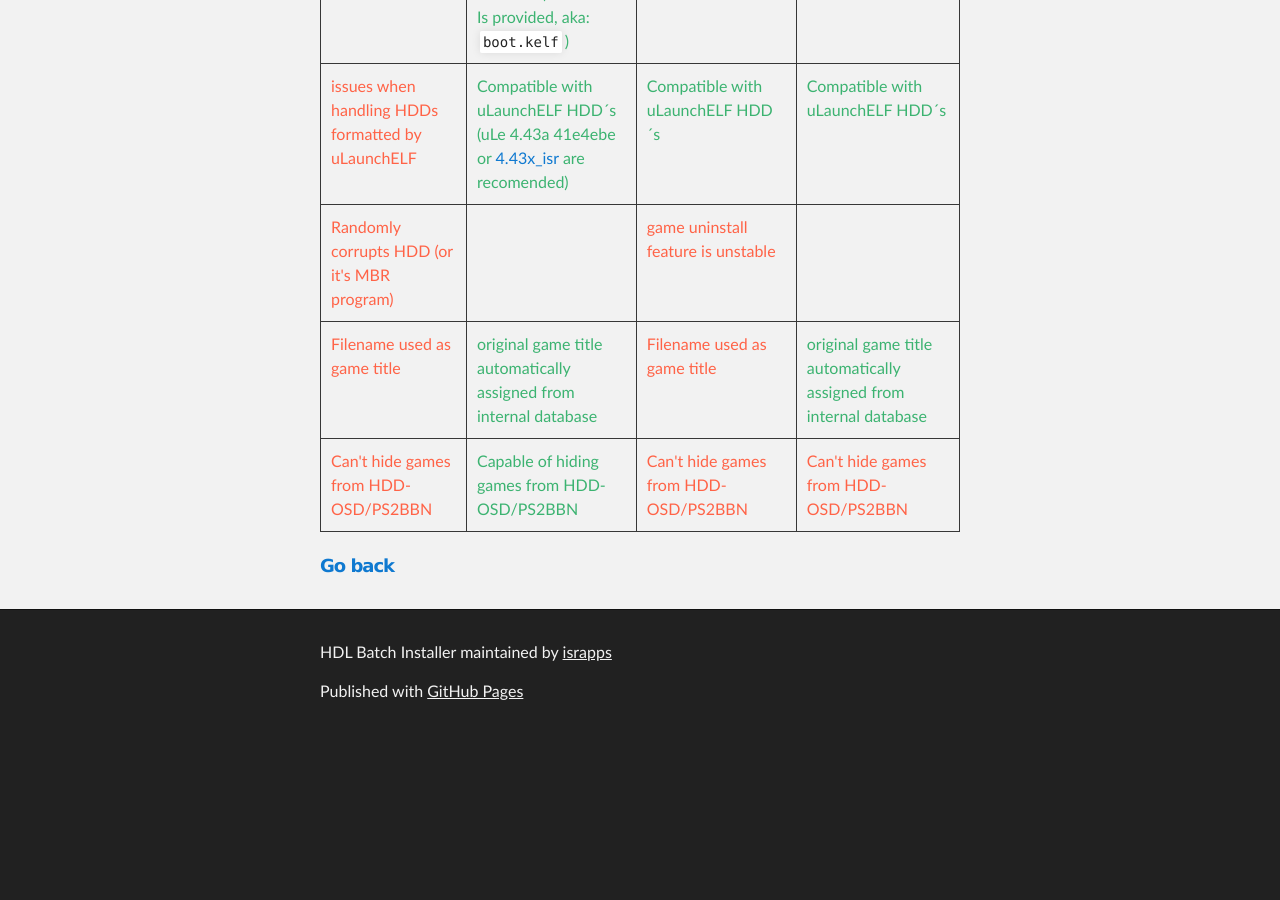
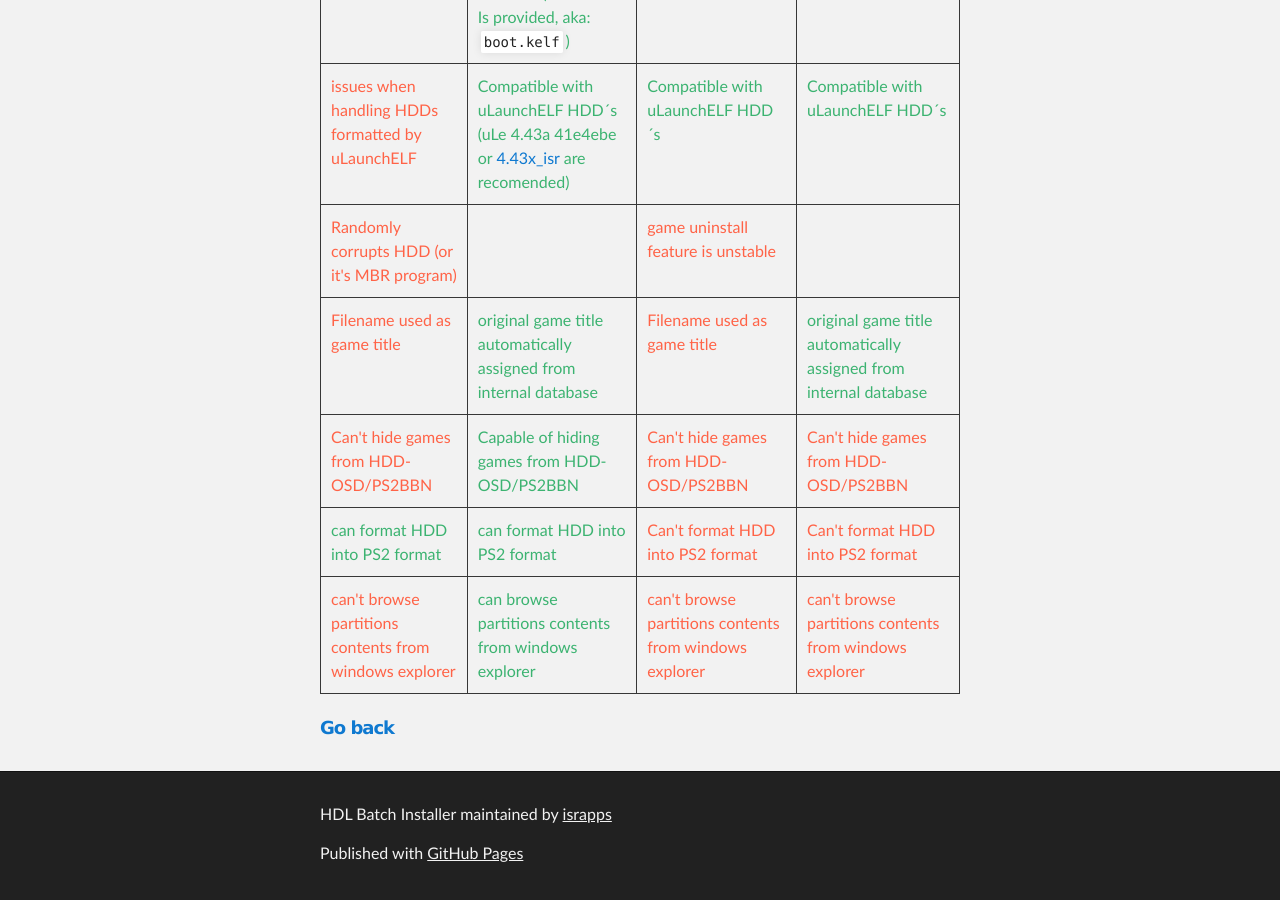
Before and after one commit to israpps/HDL-Batch-installer, a Jekyll site: the page built from why_hdlbinst_is_better.md, in a window 1280 px wide and 900 px high, scrolled down 1500 px. Built offline with Jekyll 4.4.1, drawn with Linux system fonts in a browser that asks for light colours; our own code applies the rules of GitHub Pages for plain Markdown files; before the commit the page ends 2238 px from its top, so only the background shows below that; some of the changed text lies outside the part shown.

Commit message:
Update why_hdlbinst_is_better.md

```diff
--- a/why_hdlbinst_is_better.md
+++ b/why_hdlbinst_is_better.md
@@ -31,7 +31,7 @@
   </tr>
   <tr>
     <td style="color:Tomato;"><b>Abandoned</b> project </td>
-    <td style="color:MediumSeaGreen;">Project on <b>active development</b> (Even if this GUI Get´s abandoned, you can update HDLDump</td>
+    <td style="color:MediumSeaGreen;">Project on <b>active development</b> (Even if this GUI Get´s abandoned, you can update HDLDump)</td>
     <td style="color:Tomato;"><b>Abandoned</b> project </td>
     <td style="color:Tomato;"><b>Abandoned</b> project </td>
   </tr>
@@ -87,8 +87,20 @@
   <tr>
     <td style="color:Tomato;"><b>Can't hide</b> games from HDD-OSD/PS2BBN </td>
     <td style="color:MediumSeaGreen;">Capable of hiding games from HDD-OSD/PS2BBN</td>
-	<td style="color:Tomato;"><b>Can't hide</b> games from HDD-OSD/PS2BBN </td>
-	<td style="color:Tomato;"><b>Can't hide</b> games from HDD-OSD/PS2BBN </td>
+    <td style="color:Tomato;"><b>Can't hide</b> games from HDD-OSD/PS2BBN </td>
+    <td style="color:Tomato;"><b>Can't hide</b> games from HDD-OSD/PS2BBN </td>
+  </tr>
+  <tr>
+    <td style="color:MediumSeaGreen;">can format HDD into PS2 format</td>
+    <td style="color:MediumSeaGreen;">can format HDD into PS2 format</td>
+    <td style="color:Tomato;">Can't format HDD into PS2 format</td>
+    <td style="color:Tomato;">Can't format HDD into PS2 format</td>
+  </tr>
+  <tr>
+    <td style="color:Tomato;">can't browse partitions contents from windows explorer</td>
+    <td style="color:MediumSeaGreen;">can browse partitions contents from windows explorer</td>
+    <td style="color:Tomato;">can't browse partitions contents from windows explorer</td>
+    <td style="color:Tomato;">can't browse partitions contents from windows explorer</td>
   </tr>
 </table>
 <!--
```
